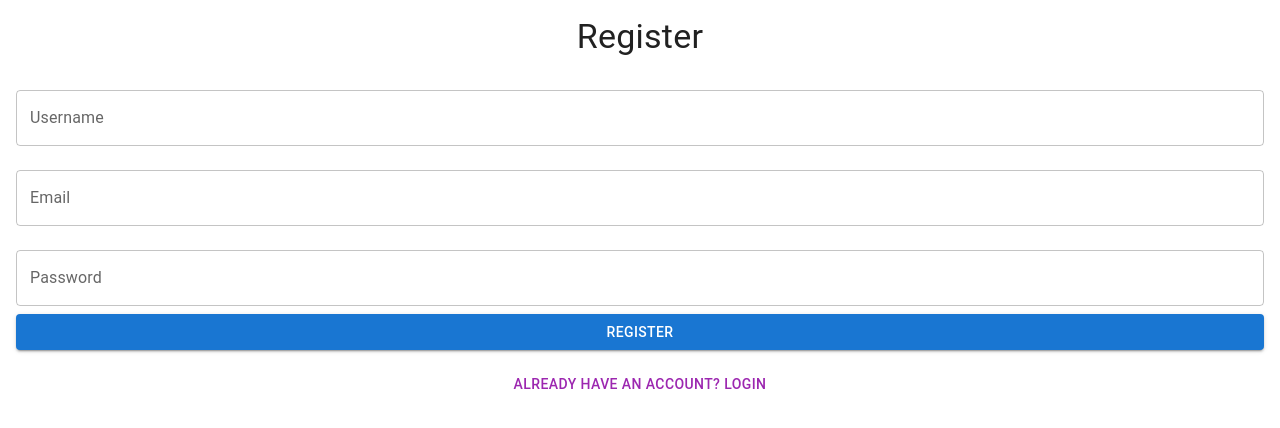
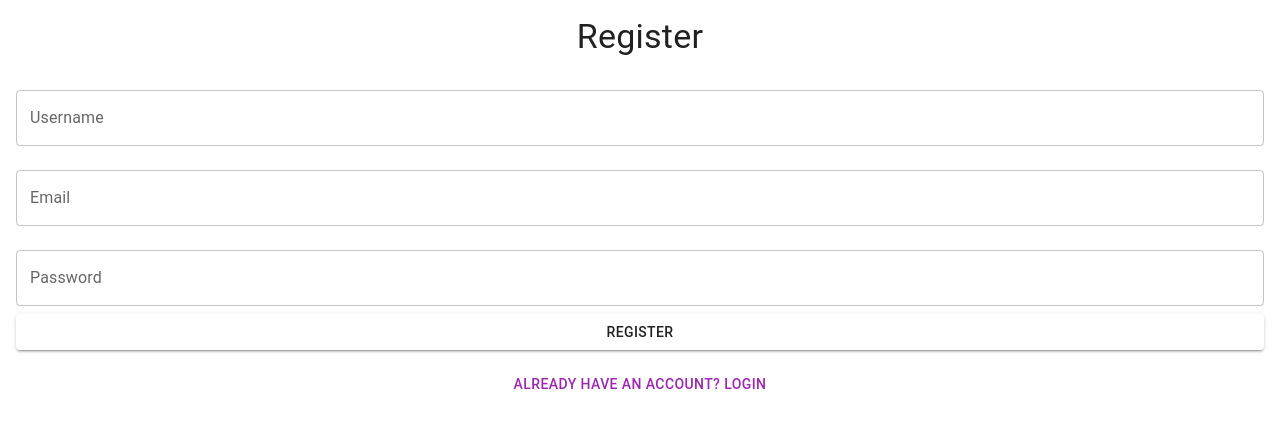
Before and after one commit to Andrey2109/react-linkedin-page, a React (Vite) app in the folder frontend/: page /register in a window 1280 px wide. Shown: the top 428 px of the page. Built offline with nearby package versions, Linux system fonts and the light colour scheme.

Commit message:
updated color design

```diff
--- a/frontend/src/components/Auth/Login.jsx
+++ b/frontend/src/components/Auth/Login.jsx
@@ -69,7 +69,7 @@ const Login = () => {
       ) : (
         <Button
           variant="contained"
-          color="primary"
+          color="#FFD700"
           fullWidth
           onClick={handleLogin}
         >
--- a/frontend/src/components/Auth/Register.jsx
+++ b/frontend/src/components/Auth/Register.jsx
@@ -77,7 +77,7 @@ const Register = () => {
       ) : (
         <Button
           variant="contained"
-          color="primary"
+          color="#FFD700"
           fullWidth
           onClick={handleRegister}
         >
```
